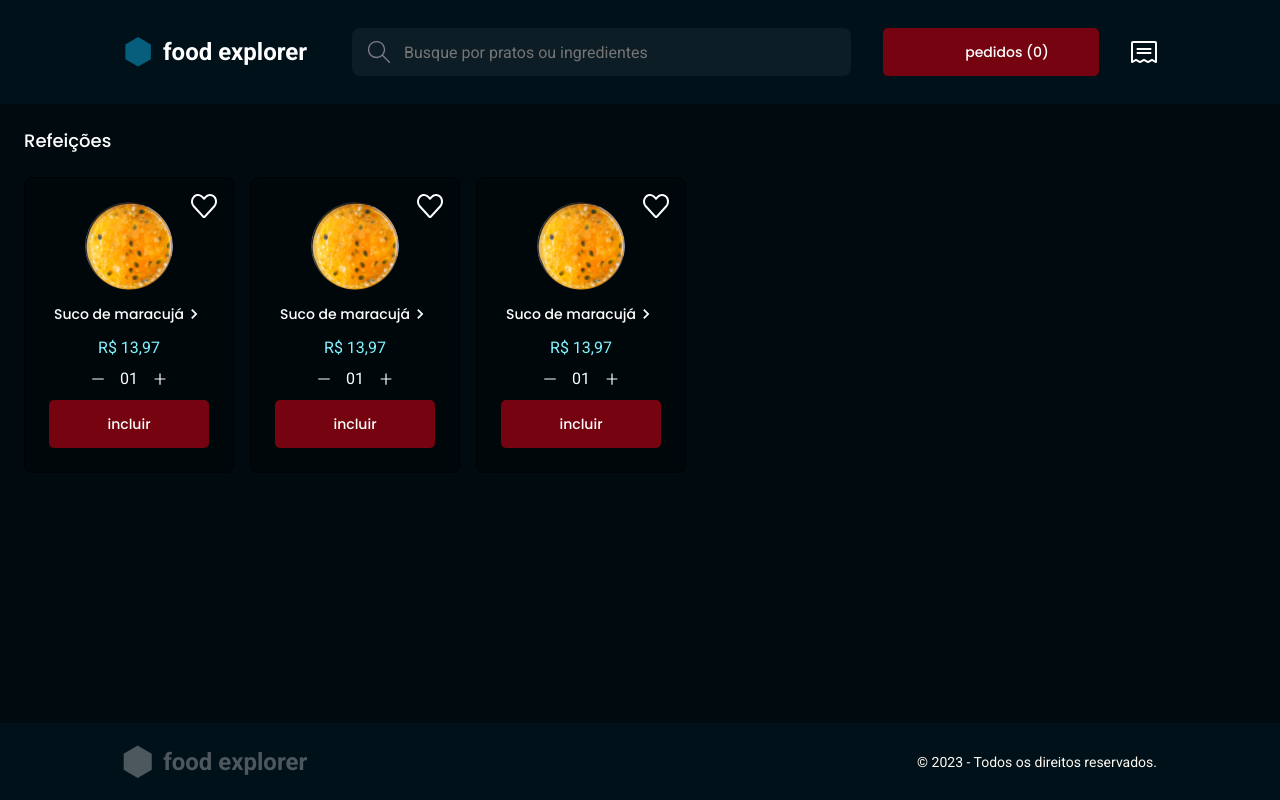
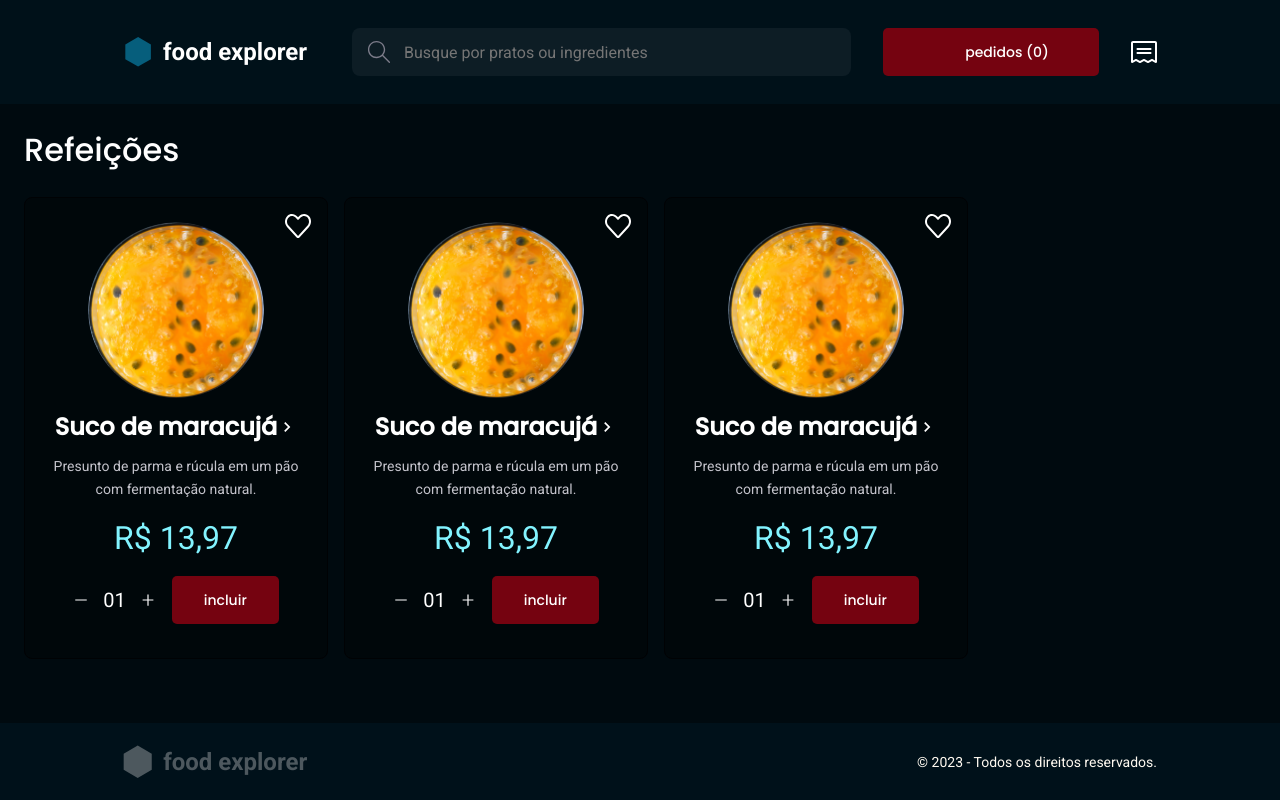
Before and after one commit to raiisoares/food-explorer-web, a React (Vite) app: page / in a window 1280 px wide. Built offline with nearby package versions, Linux system fonts and the light colour scheme; some icons are missing.

Commit message:
Section and Card desktop added

```diff
--- a/src/components/Card/index.jsx
+++ b/src/components/Card/index.jsx
@@ -19,6 +19,7 @@ export function Card() {
             <h2>Suco de maracujá <MdKeyboardArrowRight size={20} /></h2>
             <p>Presunto de parma e rúcula em um pão com fermentação natural.</p>
             <span>R$ 13,97</span>
+            <div>
                 <div className="actionButtons">
                     <ButtonIcon>
                         <AiOutlineMinus />
@@ -29,6 +30,7 @@ export function Card() {
                     </ButtonIcon>
                 </div>
                 <Button title={"incluir"} />
+            </div>
         </Container>
     )
 }
--- a/src/components/Card/styles.js
+++ b/src/components/Card/styles.js
@@ -33,8 +33,8 @@ export const Container = styled.div`
         color: ${({ theme }) => theme.COLORS.CAKE_100}
     }
 
-    >p{
-        display: none;;
+    > p{
+        display: none;
     }
 
     .fav{
@@ -43,12 +43,66 @@ export const Container = styled.div`
         top: 16px;
     }
 
+    div {
+        display: flex;
+        flex-direction: column;
+        justify-content: center;
+        gap: 1.6rem;
+    }
+
     .actionButtons{
         display: flex;
+        flex-direction: row;
+        align-items: center;
+        font-size: 1.6rem;
         gap: 1.4rem;
         span{
             color: ${({ theme }) => theme.COLORS.LIGHT_100}
         }
     }
 
+    @media (min-width: 768px) {
+        height: 46.2rem;
+        width: 30.4rem;
+        padding: 2.4rem;
+        cursor: default;
+
+        >img {
+            width: 17.6rem;
+            height: 17.6rem;
+            border-radius: 50%;
+        }
+
+        //TODO: trocar o h2 por um button text
+        >h2 {
+            font-size: 2.4rem;
+            font-weight: 700;
+            line-height: 3.36rem;
+            cursor: pointer;
+        }
+
+        > p {
+            display: inline;
+            text-align: center;
+            font-size: 1.4rem;
+            line-height: 2.24rem;
+            color: ${({ theme }) => theme.COLORS.LIGHT_400}
+        }
+
+        >span {
+            font-size: 3.2rem;
+            line-height: 5.22rem;
+        }
+
+        >div{
+            flex-direction: row;
+            gap: 1.6rem;
+        }
+
+        .actionButtons{
+            font-size: 2rem;
+        }
+
+    }
+
 `;
--- a/src/components/Section/styles.js
+++ b/src/components/Section/styles.js
@@ -22,4 +22,11 @@ export const Container = styled.div`
         flex-direction: row;
         gap: 1.6rem;
     }
+
+    @media (min-width: 768px) {
+        h1{
+            font-size: 3.2rem;
+            line-height: 4.48rem;
+        }
+    }
 `;
```
Lines whose indentation alone changed are shown as unchanged.
